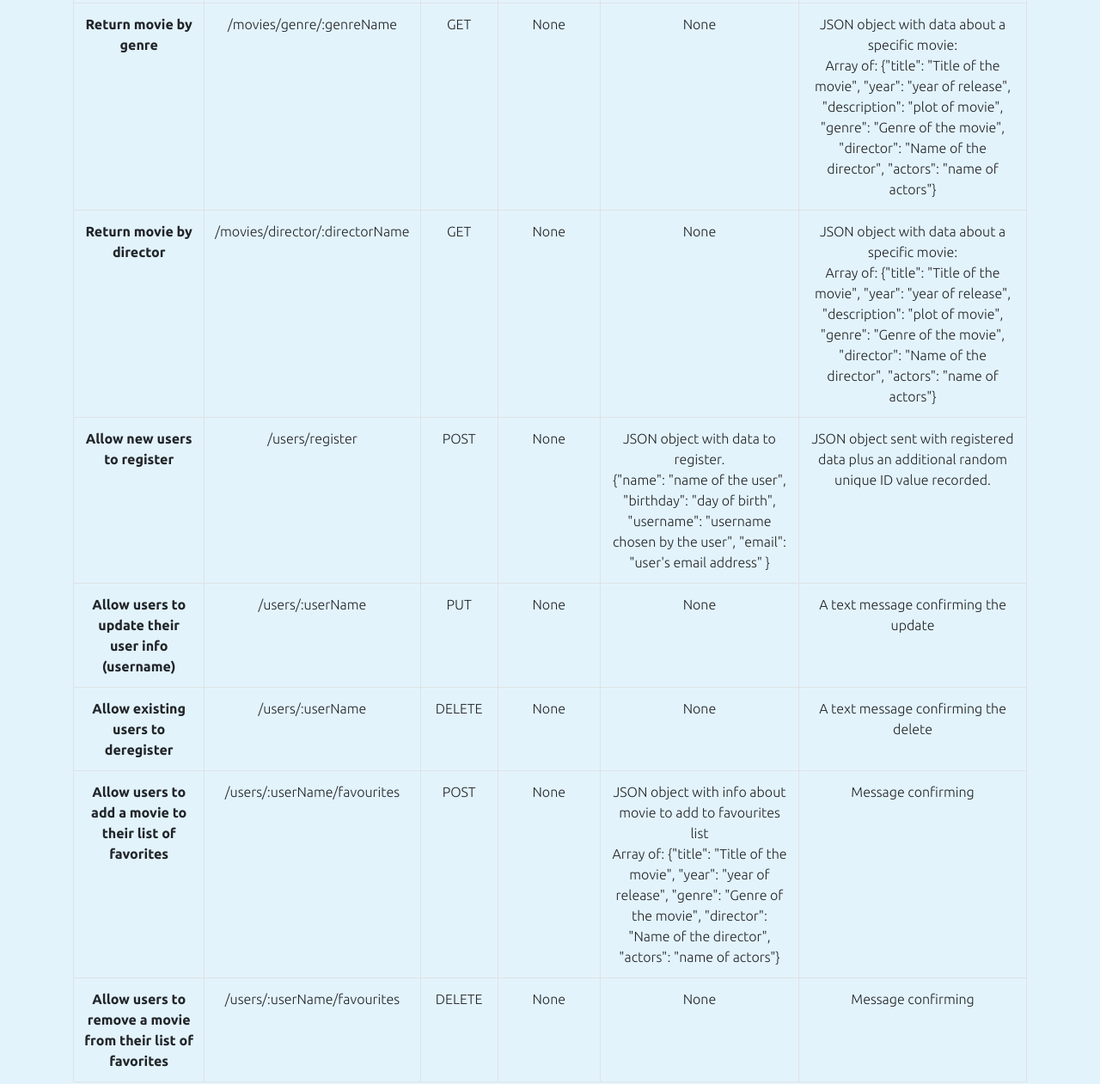
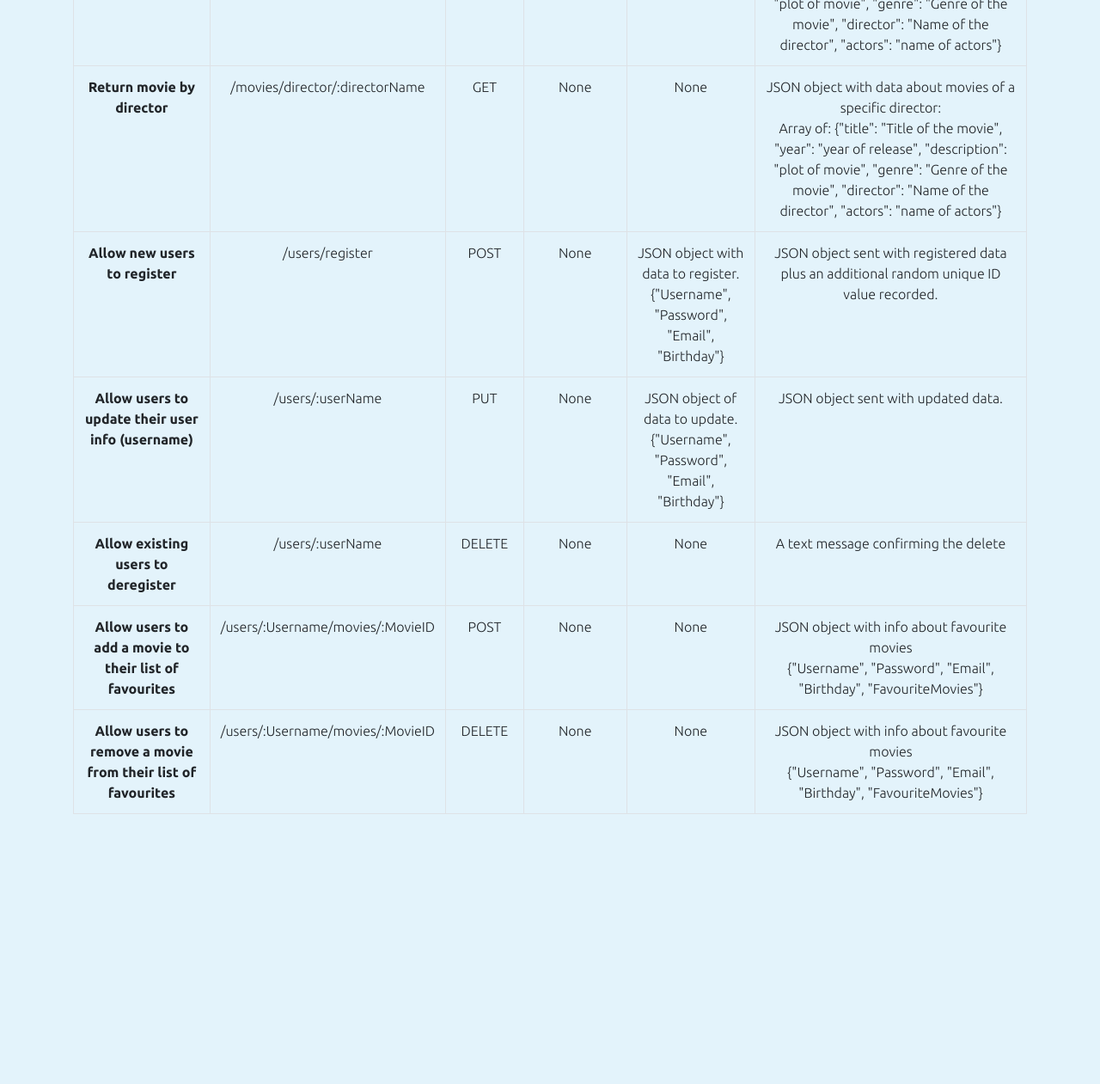
Before and after one commit to Junior-22/movie_api, a website: page public/documentation.html in a window 1280 px wide. Shown: the part 705-1966 px from the top of the page at 86% size. After the commit the page ends 1668 px from the top, so only its background shows below. Drawn offline with nearby package versions, Linux system fonts and the light colour scheme.

Commit message:
updated info to be displayed in the documentation file

```diff
--- a/public/documentation.html
+++ b/public/documentation.html
@@ -24,7 +24,7 @@
       This movie API will give users access to information about their favourite
       movies, genres, actors, directors etc. Also, users will be able to create
       a profile, update their personal information and create a list of their
-      favourite movies or actors.
+      favourite movies.
     </p>
 
     <h3>Information on how to utilize the API</h3>
@@ -75,8 +75,8 @@
           <td>None</td>
           <td>None</td>
           <td>
-            JSON object with data about a specific movie: <br />Array of:
-            {"title": "Title of the movie", "year": "year of release",
+            JSON object with data about movies of a specific genre: <br />Array
+            of: {"title": "Title of the movie", "year": "year of release",
             "description": "plot of movie", "genre": "Genre of the movie",
             "director": "Name of the director", "actors": "name of actors"}
           </td>
@@ -88,10 +88,11 @@
           <td>None</td>
           <td>None</td>
           <td>
-            JSON object with data about a specific movie: <br />Array of:
-            {"title": "Title of the movie", "year": "year of release",
-            "description": "plot of movie", "genre": "Genre of the movie",
-            "director": "Name of the director", "actors": "name of actors"}
+            JSON object with data about movies of a specific director:
+            <br />Array of: {"title": "Title of the movie", "year": "year of
+            release", "description": "plot of movie", "genre": "Genre of the
+            movie", "director": "Name of the director", "actors": "name of
+            actors"}
           </td>
         </tr>
         <tr>
@@ -100,9 +101,8 @@
           <td>POST</td>
           <td>None</td>
           <td>
-            JSON object with data to register. <br />{"name": "name of the
-            user", "birthday": "day of birth", "username": "username chosen by
-            the user", "email": "user's email address" }
+            JSON object with data to register. <br />{"Username", "Password",
+            "Email", "Birthday"}
           </td>
           <td>
             JSON object sent with registered data plus an additional random
@@ -114,8 +114,11 @@
           <td>/users/:userName</td>
           <td>PUT</td>
           <td>None</td>
-          <td>None</td>
-          <td>A text message confirming the update</td>
+          <td>
+            JSON object of data to update. <br />{"Username", "Password",
+            "Email", "Birthday"}
+          </td>
+          <td>JSON object sent with updated data.</td>
         </tr>
         <tr>
           <th scope="row">Allow existing users to deregister</th>
@@ -127,28 +130,29 @@
         </tr>
         <tr>
           <th scope="row">
-            Allow users to add a movie to their list of favorites
+            Allow users to add a movie to their list of favourites
           </th>
-          <td>/users/:userName/favourites</td>
+          <td>/users/:Username/movies/:MovieID</td>
           <td>POST</td>
           <td>None</td>
+          <td>None</td>
           <td>
-            JSON object with info about movie to add to favourites list<br />
-            Array of: {"title": "Title of the movie", "year": "year of release",
-            "genre": "Genre of the movie", "director": "Name of the director",
-            "actors": "name of actors"}
+            JSON object with info about favourite movies<br />
+            {"Username", "Password", "Email", "Birthday", "FavouriteMovies"}
           </td>
-          <td>Message confirming</td>
         </tr>
         <tr>
           <th scope="row">
-            Allow users to remove a movie from their list of favorites
+            Allow users to remove a movie from their list of favourites
           </th>
-          <td>/users/:userName/favourites</td>
+          <td>/users/:Username/movies/:MovieID</td>
           <td>DELETE</td>
           <td>None</td>
           <td>None</td>
-          <td>Message confirming</td>
+          <td>
+            JSON object with info about favourite movies<br />
+            {"Username", "Password", "Email", "Birthday", "FavouriteMovies"}
+          </td>
         </tr>
       </tbody>
     </table>
```
